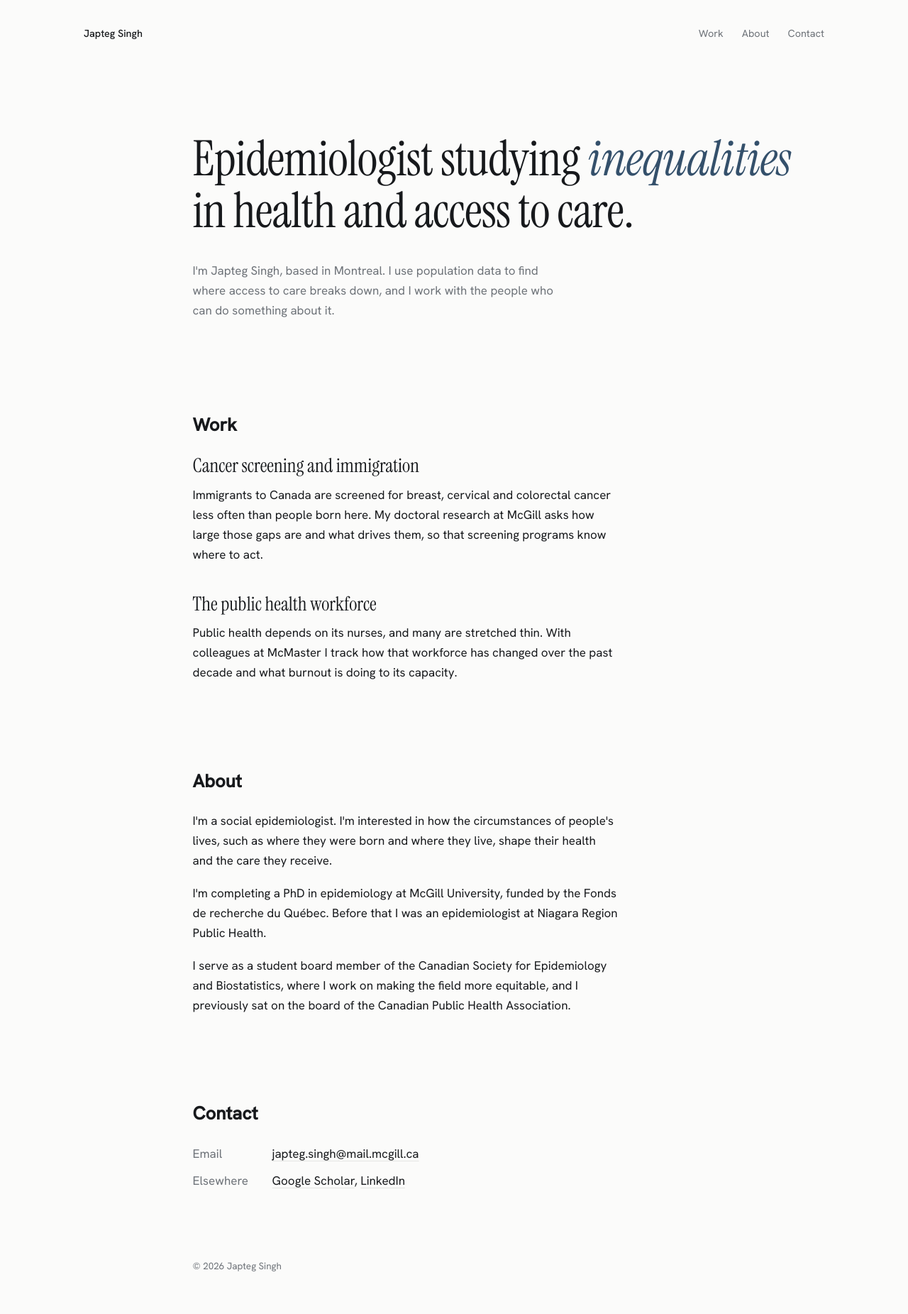
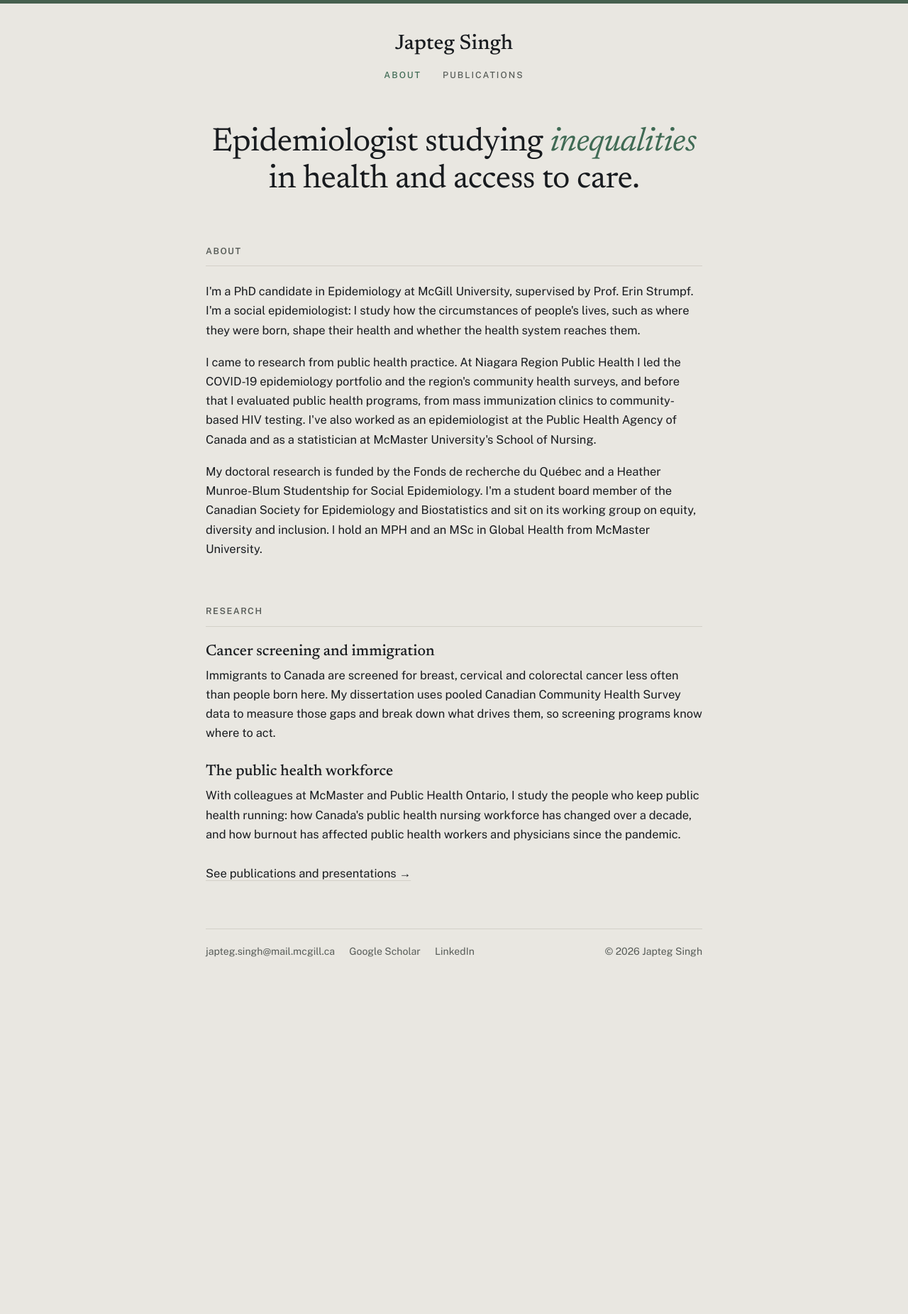
Before and after one commit to JaptegS/JaptegS.github.io, a plain HTML site: page index.html in a window 1280 px wide. Shown: the whole page at 71% size. After the commit the page ends 1417 px from the top, so only its background shows below. Drawn offline with nearby package versions, Linux system fonts and the light colour scheme.

Commit message:
Add files via upload

```diff
--- a/index.html
+++ b/index.html
@@ -4,199 +4,199 @@
 <meta charset="utf-8">
 <meta name="viewport" content="width=device-width, initial-scale=1">
 <title>Japteg Singh</title>
-<meta name="description" content="Japteg Singh is a social epidemiologist in Montreal working on who the health system reaches and who it misses.">
+<meta name="description" content="Japteg Singh is an epidemiologist at McGill University studying inequalities in health and access to care.">
 <link rel="preconnect" href="https://fonts.googleapis.com">
 <link rel="preconnect" href="https://fonts.gstatic.com" crossorigin>
-<link href="https://fonts.googleapis.com/css2?family=Hanken+Grotesk:wght@400;500&family=Instrument+Serif:ital@0;1&display=swap" rel="stylesheet">
+<link href="https://fonts.googleapis.com/css2?family=Newsreader:ital,opsz,wght@0,6..72,400;0,6..72,500;1,6..72,400&family=Public+Sans:wght@400;500;600&display=swap" rel="stylesheet">
 <style>
-/* Layout idea: one narrow column set off-centre to the left, with wide empty
-   margins. The only loud element is the opening sentence; everything else is small. */
+/* Layout idea: a centred name with a small spaced menu and a hairline, like a journal masthead;
+   below it, one centred reading column. Contact links at the foot of every page. */
 :root {
-  --paper: #fbfbfa;
-  --ink: #17191c;
-  --soft: #6d7278;
-  --hair: #e4e5e3;
-  --accent: #34506b;
-  --font-display: "Instrument Serif", "Iowan Old Style", Georgia, serif;
-  --font-body: "Hanken Grotesk", "Helvetica Neue", Arial, sans-serif;
+  --paper: #e9e7e1;
+  --bar: #46604f;
+  --bar-ink: #f2f4ef;
+  --bar-soft: #d2dbd4;
+  --ink: #181b1f;
+  --soft: #575c58;
+  --hair: #d3d0c8;
+  --accent: #3f6a54;
+  --font-display: "Newsreader", "Iowan Old Style", Georgia, serif;
+  --font-body: "Public Sans", "Helvetica Neue", Arial, sans-serif;
   color-scheme: light;
 }
 @media (prefers-color-scheme: dark) {
   :root:not([data-theme="light"]) {
-    --paper: #121314;
-    --ink: #ecece9;
-    --soft: #8e9398;
-    --hair: #27292b;
-    --accent: #a9c1d8;
-    color-scheme: dark;
+    --paper: #121513; --bar: #0f261c; --bar-ink: #eef2ec; --bar-soft: #9fb5a7;
+    --ink: #e9eae7; --soft: #9aa39d; --hair: #2a302c; --accent: #8fc7a8; color-scheme: dark;
   }
 }
 :root[data-theme="dark"] {
-  --paper: #121314;
-  --ink: #ecece9;
-  --soft: #8e9398;
-  --hair: #27292b;
-  --accent: #a9c1d8;
-  color-scheme: dark;
+  --paper: #121513; --bar: #0f261c; --bar-ink: #eef2ec; --bar-soft: #9fb5a7;
+  --ink: #e9eae7; --soft: #9aa39d; --hair: #2a302c; --accent: #8fc7a8; color-scheme: dark;
+}
+* { box-sizing: border-box; }
+html, body { margin: 0; }
+body {
+  background: var(--paper); color: var(--ink);
+  font-family: var(--font-body); font-size: 16.5px; line-height: 1.65;
+  -webkit-font-smoothing: antialiased;
+}
+a { color: inherit; text-decoration: underline; text-decoration-color: var(--hair);
+    text-decoration-thickness: 1px; text-underline-offset: 4px;
+    transition: color .15s ease, text-decoration-color .15s ease; }
+a:hover { color: var(--accent); text-decoration-color: var(--accent); }
+a:focus-visible { outline: 2px solid var(--accent); outline-offset: 3px; border-radius: 2px; }
+
+.topbar-inner {
+  max-width: 920px; margin: 0 auto; padding: 40px clamp(22px, 5vw, 48px) 0;
+  text-align: center;
+}
+.topbar { border-top: 5px solid var(--bar); }
+.topbar .name {
+  font-family: var(--font-display); font-weight: 500; font-size: 1.85rem; letter-spacing: .005em;
+  color: var(--ink); text-decoration: none; line-height: 1.15;
+}
+.topbar nav { display: flex; justify-content: center; gap: 30px; margin-top: 14px; }
+.topbar nav a {
+  color: var(--soft); text-decoration: none; font-size: .78rem; font-weight: 500;
+  letter-spacing: .16em; text-transform: uppercase; padding: 3px 0;
+}
+.topbar nav a:hover { color: var(--ink); }
+.topbar nav a[aria-current="page"] { color: var(--accent); }
+
+/* Main column */
+main { max-width: 920px; margin: 0 auto; padding: 56px clamp(22px, 5vw, 48px) 64px; }
+.measure { max-width: 700px; margin: 0 auto; }
+.lede {
+  font-family: var(--font-display); font-weight: 400;
+  font-size: clamp(2rem, 4vw, 2.9rem); line-height: 1.12; letter-spacing: -0.012em;
+  margin: 0 auto 64px; text-wrap: balance; text-align: center; max-width: 720px;
+}
+.lede em { color: var(--accent); }
+h1.page-title {
+  font-family: var(--font-display); font-weight: 400; font-size: clamp(2.2rem, 4vw, 2.9rem);
+  line-height: 1.1; margin: 0 0 14px; text-align: center;
+}
+.page-intro { color: var(--soft); margin: 0 auto 56px; text-align: center; max-width: 560px; }
+.page-intro a { color: var(--ink); }
+
+section { margin-bottom: 64px; }
+section > h2 {
+  font-family: var(--font-body); font-size: .78rem; font-weight: 600; letter-spacing: .12em;
+  text-transform: uppercase; color: var(--soft); margin: 0 0 22px;
+  padding-bottom: 10px; border-bottom: 1px solid var(--hair);
+}
+.prose p { margin: 0 0 18px; }
+.prose p:last-child { margin-bottom: 0; }
+
+.projects { display: grid; gap: 28px; }
+.projects h3 { font-family: var(--font-display); font-weight: 500; font-size: 1.35rem; line-height: 1.25; margin: 0 0 6px; }
+.projects p { margin: 0; }
+
+/* Publications */
+.year-group { display: grid; grid-template-columns: 64px minmax(0, 1fr); gap: 0 24px; }
+.year-group + .year-group { margin-top: 30px; }
+.year {
+  font-family: var(--font-display); font-size: 1.15rem; color: var(--soft);
+  font-variant-numeric: tabular-nums; padding-top: 2px;
+}
+.entries { display: grid; gap: 26px; }
+.pub .title { font-family: var(--font-display); font-weight: 500; font-size: 1.18rem; line-height: 1.3; margin: 0 0 6px; text-wrap: pretty; }
+.pub .title a { text-decoration: none; }
+.pub .title a:hover { text-decoration: underline; }
+.pub .authors { margin: 0 0 3px; font-size: .9rem; color: var(--soft); }
+.pub .authors b { color: var(--ink); font-weight: 600; }
+.pub .venue { margin: 0; font-size: .9rem; color: var(--soft); }
+.pub .venue i { color: var(--ink); }
+.pub .actions { margin: 8px 0 0; display: flex; flex-wrap: wrap; gap: 8px; }
+.chip {
+  font-size: .78rem; font-weight: 500; letter-spacing: .02em; text-decoration: none;
+  border: 1px solid var(--hair); border-radius: 999px; padding: 2px 11px; color: var(--accent);
+}
+.chip:hover { border-color: var(--accent); text-decoration: none; }
+.status {
+  font-size: .75rem; font-weight: 600; letter-spacing: .06em; text-transform: uppercase;
+  color: var(--accent);
 }
 
-* { box-sizing: border-box; }
-html { scroll-behavior: smooth; }
-body {
-  margin: 0;
-  background: var(--paper);
-  color: var(--ink);
-  font-family: var(--font-body);
-  font-size: 17px;
-  line-height: 1.65;
-  -webkit-font-smoothing: antialiased;
+.talks { list-style: none; margin: 0; padding: 0; display: grid; gap: 14px; }
+.talks li { display: grid; grid-template-columns: 64px minmax(0, 1fr); gap: 24px; }
+.talks .when { color: var(--soft); font-variant-numeric: tabular-nums; font-family: var(--font-display); font-size: 1.05rem; }
+.talks .t { font-weight: 500; }
+.talks .w { display: block; color: var(--soft); font-size: .9rem; }
+
+footer {
+  color: var(--soft); font-size: .88rem; border-top: 1px solid var(--hair); padding-top: 20px; margin-top: 24px;
+  display: flex; flex-wrap: wrap; justify-content: space-between; gap: 8px 24px;
 }
-a {
-  color: inherit;
-  text-decoration: underline;
-  text-decoration-color: var(--hair);
-  text-decoration-thickness: 1px;
-  text-underline-offset: 4px;
-  transition: text-decoration-color 0.2s ease, color 0.2s ease;
+footer .links { display: flex; flex-wrap: wrap; gap: 6px 20px; }
+footer .links a { color: var(--soft); text-decoration: none; overflow-wrap: anywhere; }
+footer .links a:hover { color: var(--accent); }
+
+@media (max-width: 600px) {
+  .topbar-inner { padding: 28px 20px 0; }
+  .topbar nav { gap: 22px; }
+  main { padding: 44px 20px 48px; }
+  .lede { margin-bottom: 44px; }
 }
-a:hover { color: var(--accent); text-decoration-color: var(--accent); }
-a:focus-visible { outline: 2px solid var(--accent); outline-offset: 4px; border-radius: 2px; }
-
-.page {
-  max-width: 1100px;
-  margin: 0 auto;
-  padding: 0 28px;
+@media (max-width: 520px) {
+  .year-group, .talks li { grid-template-columns: 1fr; gap: 4px; }
 }
-.col { max-width: 600px; margin-left: clamp(0px, 12vw, 170px); }
-
-header {
-  display: flex; flex-wrap: wrap; justify-content: space-between; align-items: baseline;
-  gap: 8px 32px;
-  padding: 36px 0 0;
-  font-size: 0.9rem;
-}
-header .name { font-weight: 500; text-decoration: none; }
-header nav { display: flex; flex-wrap: wrap; gap: 6px 26px; }
-header nav a { color: var(--soft); text-decoration: none; }
-header nav a:hover { color: var(--ink); }
-
-.opening { padding: clamp(80px, 16vh, 170px) 0 clamp(70px, 13vh, 140px); }
-.opening h1 {
-  font-family: var(--font-display);
-  font-weight: 400;
-  font-size: clamp(2.5rem, 6.4vw, 4.3rem);
-  line-height: 1.06;
-  letter-spacing: -0.012em;
-  margin: 0 0 34px;
-  max-width: 15em;
-  margin-left: clamp(0px, 12vw, 170px);
-  text-wrap: balance;
-}
-.opening h1 em { font-style: italic; color: var(--accent); }
-.opening p { margin: 0; color: var(--soft); font-size: 1.06rem; max-width: 30em; }
-
-section { padding: 0 0 clamp(70px, 12vh, 120px); }
-section > h2 {
-  font-family: var(--font-body);
-  font-weight: 400;
-  font-size: 0.84rem;
-  color: var(--soft);
-  margin: 0 0 30px;
-  padding-top: 22px;
-  border-top: 1px solid var(--hair);
-}
-.stack { display: grid; gap: 40px; }
-.piece h3 {
-  font-family: var(--font-display);
-  font-weight: 400;
-  font-size: 1.7rem;
-  line-height: 1.2;
-  margin: 0 0 10px;
-  text-wrap: balance;
-}
-.piece p, .prose p { margin: 0; }
-.prose { display: grid; gap: 18px; }
-
-.reach { display: grid; gap: 10px; margin: 0; }
-.reach div { display: grid; grid-template-columns: 96px minmax(0, 1fr); gap: 16px; }
-.reach dt { color: var(--soft); }
-.reach dd { margin: 0; overflow-wrap: anywhere; }
-.pending { color: var(--soft); font-style: italic; }
-
-footer { padding: 0 0 56px; font-size: 0.84rem; color: var(--soft); }
-
 @media (prefers-reduced-motion: no-preference) {
-  .opening h1, .opening .col { animation: settle 0.9s cubic-bezier(0.2, 0.7, 0.2, 1) both; }
-  .opening .col { animation-delay: 0.12s; }
-  @keyframes settle { from { opacity: 0; transform: translateY(10px); } to { opacity: 1; transform: none; } }
-}
-@media (prefers-reduced-motion: reduce) { html { scroll-behavior: auto; } }
-
-@media (max-width: 640px) {
-  body { font-size: 16px; }
-  .page { padding: 0 20px; }
-  header { padding-top: 24px; }
-  .reach div { grid-template-columns: 1fr; gap: 0; }
+  main > .measure > * { animation: rise .7s cubic-bezier(.2,.7,.2,1) both; }
+  main > .measure > *:nth-child(2) { animation-delay: .06s; }
+  main > .measure > *:nth-child(3) { animation-delay: .12s; }
+  @keyframes rise { from { opacity: 0; transform: translateY(8px); } to { opacity: 1; transform: none; } }
 }
 </style>
 </head>
 <body>
-<div class="page">
+<header class="topbar">
+  <div class="topbar-inner">
+    <a class="name" href="index.html">Japteg Singh</a>
+    <nav aria-label="Pages">
+      <a href="index.html" aria-current="page">About</a>
+      <a href="publications.html">Publications</a>
+    </nav>
+  </div>
+</header>
+<main>
+  <div class="measure">
+      <p class="lede">Epidemiologist studying <em>inequalities</em> in health and access to care.</p>
 
-  <header>
-    <a class="name" href="#top">Japteg Singh</a>
-    <nav aria-label="Sections">
-      <a href="#work">Work</a>
-      <a href="#about">About</a>
-      <a href="#contact">Contact</a>
-    </nav>
-  </header>
-
-  <main id="top">
-    <div class="opening">
-      <h1>Epidemiologist studying <em>inequalities</em> in health and access to care.</h1>
-      <div class="col">
-        <p>I'm Japteg Singh, based in Montreal. I use population data to find where access to care breaks down, and I work with the people who can do something about it.</p>
-      </div>
-    </div>
-
-    <section id="work">
-      <div class="col">
-        <h2>Work</h2>
-        <div class="stack">
-          <div class="piece">
-            <h3>Cancer screening and immigration</h3>
-            <p>Immigrants to Canada are screened for breast, cervical and colorectal cancer less often than people born here. My doctoral research at McGill asks how large those gaps are and what drives them, so that screening programs know where to act.</p>
-          </div>
-          <div class="piece">
-            <h3>The public health workforce</h3>
-            <p>Public health depends on its nurses, and many are stretched thin. With colleagues at McMaster I track how that workforce has changed over the past decade and what burnout is doing to its capacity.</p>
-          </div>        </div>
-      </div>
-    </section>
-
-    <section id="about">
-      <div class="col">
+      <section id="about">
         <h2>About</h2>
         <div class="prose">
-          <p>I'm a social epidemiologist. I'm interested in how the circumstances of people's lives, such as where they were born and where they live, shape their health and the care they receive.</p>
-          <p>I'm completing a PhD in epidemiology at McGill University, funded by the Fonds de recherche du Québec. Before that I was an epidemiologist at Niagara Region Public Health.</p>
-          <p>I serve as a student board member of the Canadian Society for Epidemiology and Biostatistics, where I work on making the field more equitable, and I previously sat on the board of the Canadian Public Health Association.</p>        </div>
+          <p>I'm a PhD candidate in Epidemiology at McGill University, supervised by Prof. Erin Strumpf. I'm a social epidemiologist: I study how the circumstances of people's lives, such as where they were born, shape their health and whether the health system reaches them.</p>
+          <p>I came to research from public health practice. At Niagara Region Public Health I led the COVID-19 epidemiology portfolio and the region's community health surveys, and before that I evaluated public health programs, from mass immunization clinics to community-based HIV testing. I've also worked as an epidemiologist at the Public Health Agency of Canada and as a statistician at McMaster University's School of Nursing.</p>
+          <p>My doctoral research is funded by the Fonds de recherche du Québec and a Heather Munroe-Blum Studentship for Social Epidemiology. I'm a student board member of the Canadian Society for Epidemiology and Biostatistics and sit on its working group on equity, diversity and inclusion. I hold an MPH and an MSc in Global Health from McMaster University.</p>
+        </div>
+      </section>
+
+      <section id="research">
+        <h2>Research</h2>
+        <div class="projects">
+          <div>
+            <h3>Cancer screening and immigration</h3>
+            <p>Immigrants to Canada are screened for breast, cervical and colorectal cancer less often than people born here. My dissertation uses pooled Canadian Community Health Survey data to measure those gaps and break down what drives them, so screening programs know where to act.</p>
+          </div>
+          <div>
+            <h3>The public health workforce</h3>
+            <p>With colleagues at McMaster and Public Health Ontario, I study the people who keep public health running: how Canada's public health nursing workforce has changed over a decade, and how burnout has affected public health workers and physicians since the pandemic.</p>
+          </div>
+        </div>
+        <p style="margin:28px 0 0"><a href="publications.html">See publications and presentations →</a></p>
+      </section>
+
+    <footer>
+      <div class="links">
+        <a href="mailto:japteg.singh@mail.mcgill.ca">japteg.singh@mail.mcgill.ca</a>
+        <a href="https://scholar.google.com/citations?user=2znlkowAAAAJ&amp;hl=en">Google Scholar</a>
+        <a href="https://www.linkedin.com/in/japteg/">LinkedIn</a>
       </div>
-    </section>
-
-    <section id="contact">
-      <div class="col">
-        <h2>Contact</h2>
-        <dl class="reach">
-          <div><dt>Email</dt><dd><a href="mailto:japteg.singh@mail.mcgill.ca">japteg.singh@mail.mcgill.ca</a></dd></div>
-          <div><dt>Elsewhere</dt><dd><a href="https://scholar.google.com/citations?user=2znlkowAAAAJ&amp;hl=en">Google Scholar</a>, <a href="https://www.linkedin.com/in/japteg/">LinkedIn</a></dd></div>
-        </dl>
-      </div>
-    </section>
-  </main>
-
-  <footer><div class="col">© 2026 Japteg Singh</div></footer>
-</div>
+      <span>© 2026 Japteg Singh</span>
+    </footer>
+  </div>
+</main>
 </body>
 </html>
```
